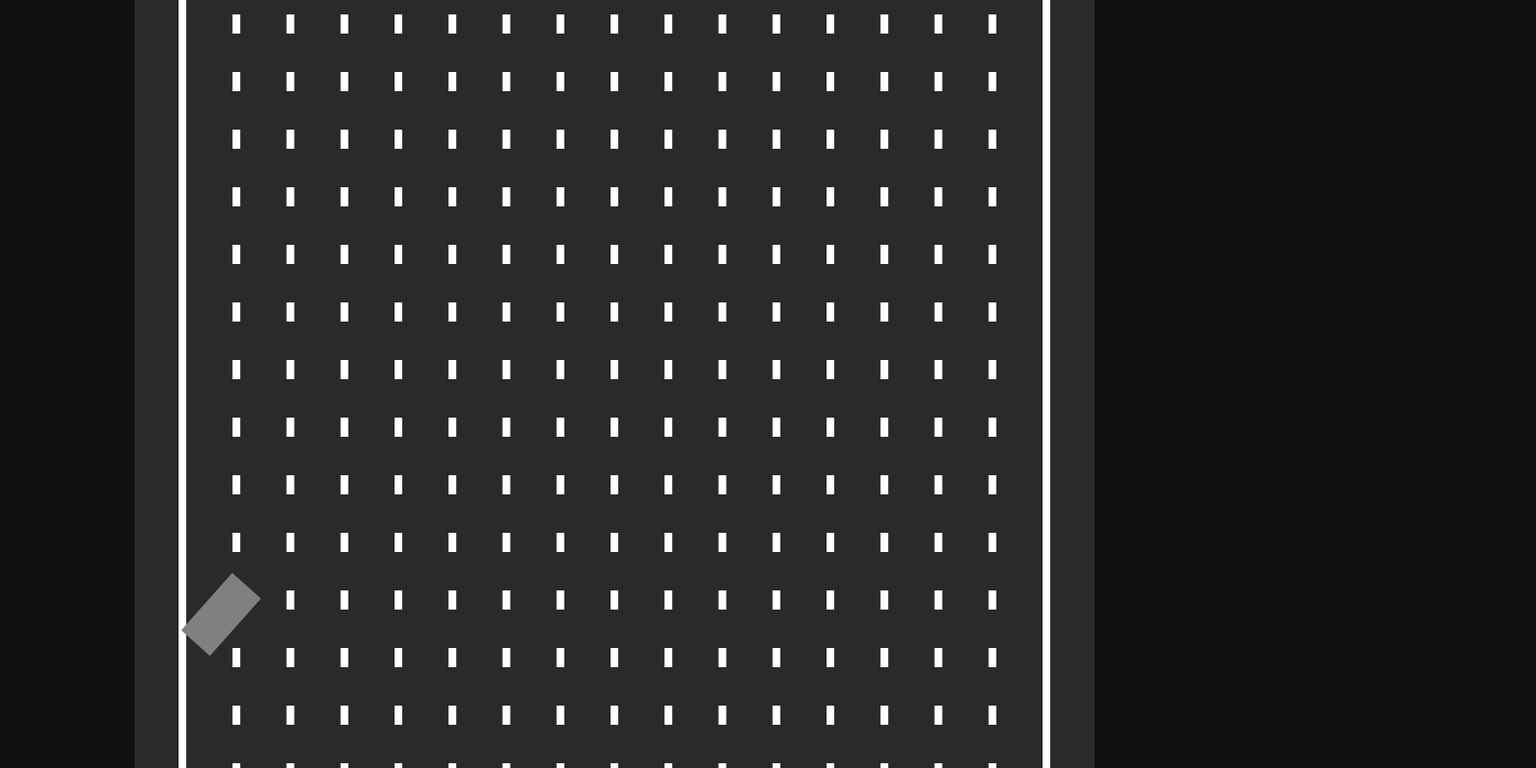
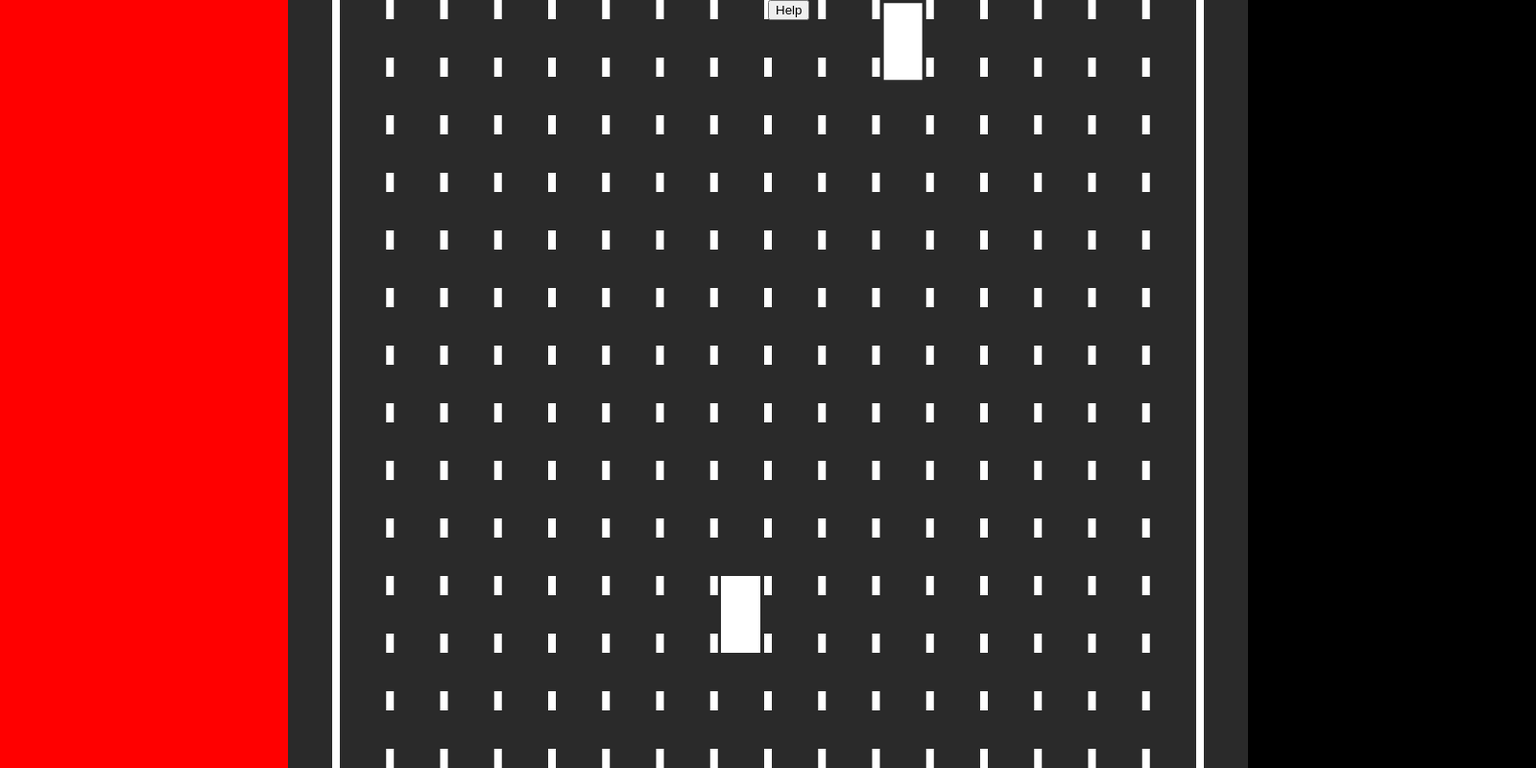
Before and after one commit to mussbus/self-driving-car, a website built with Vite: page index.html in a window 1280 px wide. Shown: the whole page at 96% size, 1600 px wide, since content can reach past the window. Built offline with nearby package versions, Linux system fonts and the light colour scheme.

Commit message:
added network mutation, multiple driver cars, saving and loading network from local storage. Visualization of the neural network

```diff
--- a/index.html
+++ b/index.html
@@ -3,20 +3,15 @@
     <head>
         <meta charset="UTF-8" />
         <title>Self Driving Sim</title>
-        <style>
-            body {
-                margin: 0;
-                background: #111;
-            }
-            canvas {
-                display: block;
-                margin: auto;
-                background: #2a2a2a;
-            }
-        </style>
+        <link style="text/css" rel="stylesheet" href="/src/css/styles.css" />
     </head>
     <body>
-        <canvas id="canvas" width="1200px" height="600px"></canvas>
+        <div class="central">
+            <canvas id="newCanvas" ></canvas>
+            <canvas id="canvas"></canvas>
+            <canvas id="networkCanvas"></canvas>
+        </div>
+        <button>Help</button>
         <script type="module" src="/src/main.ts"></script>
     </body>
 </html>
--- a/src/car.ts
+++ b/src/car.ts
@@ -5,10 +5,12 @@ import { intersect, Point, Hit } from "./helpers";
 import * as Constants from "./constants";
 
 export class CarControl {
-	speed: number;
+  speed: number;
+  neural_network: NeuralNetwork | null;
 
-	constructor(speed: number) {
-		this.speed = speed;
+	constructor(speed: number, neural_network: NeuralNetwork | null) {
+    this.speed = speed;
+    this.neural_network = neural_network;
 	}
 }
 
@@ -28,24 +30,21 @@ export class Car {
 	damaged: boolean;
 	neural_network: NeuralNetwork | null;
 
-	constructor(x: number, y: number, width: number, height: number, car_control: CarControl | null) {
+	constructor(x: number, y: number, width: number, height: number, car_control: CarControl) {
 		this.point = new Point(x, y);
 		this.width = width;
 		this.height = height;
-		this.color = car_control ? "white" : "purple";
+		this.color = !car_control.neural_network ? "white" : "purple";
 		this.sensor = new Sensor(this);
-		this.controls = car_control ? null : new Controls();
-		this.speed = car_control ? car_control.speed : 0;
+		this.controls = !car_control.neural_network ? null : new Controls();
+		this.speed = car_control.speed;
 		this.max_speed = Constants.MAX_SPEED;
 		this.acceleration = 0.2;
 		this.friction = Constants.FRICTION;
 		this.direction = 0;
 		this.borders = [];
 		this.damaged = false;
-
-		if (!car_control) this.neural_network = new NeuralNetwork([this.sensor.ray_count, 12, 4]);
-		else this.neural_network = null;
-
+		this.neural_network = car_control.neural_network;
 		this.#update_borders();
 	}
 
@@ -65,9 +64,13 @@ export class Car {
 		ctx.lineTo(this.borders[2][0].x, this.borders[2][0].y);
 		ctx.lineTo(this.borders[2][1].x, this.borders[2][1].y);
 		ctx.fill();
-		if (!this.controls) return;
+    if (!this.controls) return;
 		this.sensor.draw(ctx);
-	}
+  }
+
+  set_neural_network(neural_network: NeuralNetwork) {
+    this.neural_network = neural_network;
+  }
 
 	update(road_borders: Point[][], car_borders: Point[][]) {
 		this.#move();
--- a/src/constants.ts
+++ b/src/constants.ts
@@ -1,12 +1,20 @@
 const fps_multiplier = 4;
 
-export const MAX_SPEED = 30 / fps_multiplier;
-export const MIN_SPEED = 15 / fps_multiplier;
-export const TURN_SPEED = .03 / fps_multiplier;
-export const FRICTION = .04 / fps_multiplier;
-export const MAX_CARS = 50;
-export const SPEED_RANGE = MAX_SPEED - MIN_SPEED;
-export const NEW_CAR_HEAD_START = 600;
+export const MAX_SPEED = 50 / fps_multiplier;
+export const MAX_AI_SPEED = 30 / fps_multiplier;
+export const MIN_SPEED = 5 / fps_multiplier;
+export const TURN_SPEED = 0.03 / fps_multiplier;
+export const FRICTION = 0.04 / fps_multiplier;
+export const MAX_CARS = 1000;
+export const TEST_CARS = 50;
+export const SPEED_RANGE = MAX_AI_SPEED - MIN_SPEED;
+export const NEW_CAR_HEAD_START = 500;
 export const CAR_START = 0;
 export const CAR_WIDTH = 40;
 export const CAR_HEIGHT = 80;
+export const MUTATE = .25;
+export const SPAWN_INTERVAL = 750;
+export const UPDATE_BEST_CAR_INTERVAL = 2000;
+export const RAY_COUNT = 10;
+export const RAY_SPREAD = Math.PI / 2;
+export const RAY_LENGTH = 500;
--- /dev/null
+++ b/src/css/styles.css
@@ -0,0 +1,45 @@
+body {
+    margin: 0;
+    background: #f00;
+}
+
+.central {
+    display: grid;
+    grid-template-columns: auto 1fr auto;
+    align-items: center;
+
+    width: 100%;
+    height: 100%;
+}
+
+/* left canvas */
+.central > canvas:first-child {
+    justify-self: start;
+}
+
+/* middle canvas */
+.central > canvas:nth-child(2) {
+    justify-self: center;
+}
+
+/* right canvas */
+.central > canvas:last-child {
+    justify-self: end;
+}
+canvas {
+    height: 100%;
+}
+
+#canvas {
+    background-color: #2a2a2a;
+}
+
+#networkCanvas {
+    background-color: #000;
+}
+
+button {
+    position: absolute;
+    top: 0;
+    left: 800px;
+}
--- a/src/helpers.ts
+++ b/src/helpers.ts
@@ -37,3 +37,28 @@ export class Hit {
     this.t = t;
   }
 }
+
+export function resizeCanvas(
+  canvas: HTMLCanvasElement,
+  width: number,
+  height: number,
+) {
+  const dpr = window.devicePixelRatio || 1;
+
+  canvas.style.width = width + "px";
+  canvas.style.height = height + "px";
+
+  canvas.width = Math.floor(width * dpr);
+  canvas.height = Math.floor(height * dpr);
+
+  const ctx = canvas.getContext("2d")!;
+  ctx.setTransform(dpr, 0, 0, dpr, 0, 0);
+}
+
+export function get_RGBA(value: number) {
+  const R = value < 0 ? 0 : 255;
+  const G = R;
+  const B = value > 0 ? 0 : 255;
+  const A = Math.abs(value);
+  return "rgba(" + R + "," + G + "," + B + "," + A + ")";
+}
--- a/src/main.ts
+++ b/src/main.ts
@@ -1,36 +1,98 @@
 import { Car, CarControl } from "./car";
-import { Point } from "./helpers";
+import { Point, resizeCanvas } from "./helpers";
+import { NeuralNetwork } from "./network";
+import Visualizer from "./visualizer";
 import * as Constants from "./constants";
 import Road from "./road";
+import Sensor from "./sensor";
 const canvas = document.getElementById("canvas") as HTMLCanvasElement;
 const ctx = canvas.getContext("2d")!;
+const network_canvas = document.getElementById(
+  "networkCanvas",
+) as HTMLCanvasElement;
+const network_ctx = network_canvas.getContext("2d")!;
+
+const new_canvas = document.getElementById("newCanvas") as HTMLCanvasElement;
+const new_ctx = new_canvas.getContext("2d")!;
+const height = window.innerHeight;
+
+resizeCanvas(canvas, 1000, height);
+resizeCanvas(network_canvas, 300, height);
+resizeCanvas(new_canvas, 300, height);
 canvas.width = 1000;
+network_canvas.width = 300;
+new_canvas.width = 300;
+
+const neural_network_string = localStorage.getItem("best-car");
+let neural_network = null;
+if (neural_network_string) neural_network = JSON.parse(neural_network_string);
 
 const road = new Road(canvas.width / 2, canvas.width * 0.9, 16);
-const driver = new Car(road.getLaneCenter(7), Constants.CAR_START, Constants.CAR_WIDTH, Constants.CAR_HEIGHT, null);
-const cars: Car[] = [];
+const driver = new Car(
+  road.getLaneCenter(7),
+  Constants.CAR_START,
+  Constants.CAR_WIDTH,
+  Constants.CAR_HEIGHT,
+  new CarControl(0, neural_network),
+);
+console.log(neural_network);
 
+// driver.neural_network = new NeuralNetwork([Constants.RAY_COUNT, 5, 4]);
+
+// const new_network = new NeuralNetwork([driver.sensor.ray_count, 12, 4]);
+// localStorage.setItem("best-car", JSON.stringify(new_network));
+// driver.neural_network = new_network;
+
+var test_cars: Car[] = [];
+test_cars.push(driver);
+
+for (let i = 0; i < Constants.TEST_CARS - 1; i++) {
+  const new_car = new Car(
+    road.getLaneCenter(7),
+    Constants.CAR_START,
+    Constants.CAR_WIDTH,
+    Constants.CAR_HEIGHT,
+    new CarControl(
+      0,
+      NeuralNetwork.mutate(structuredClone(driver.neural_network)),
+    ),
+  );
+  test_cars.push(new_car);
+}
+
+let cars: Car[] = [];
+
+let best_car_height: number = 0;
+let max_car_height: number = 0;
 let spawnTimer = 0;
-const SPAWN_INTERVAL = 1_000; // ms
+let updateTimer = 0;
 let lastTime = performance.now();
 
 function loop(time: number) {
+  best_car_height = Math.min(...test_cars.map((c) => c.point.y));
+  max_car_height =
+    best_car_height < max_car_height ? best_car_height : max_car_height;
+
   if (cars.length < Constants.MAX_CARS) {
     const dt = time - lastTime;
     lastTime = time;
+    spawnTimer += dt;
+    updateTimer += dt;
 
-		spawnTimer += dt;
-
-		if (spawnTimer >= SPAWN_INTERVAL) {
+    if (spawnTimer >= Constants.SPAWN_INTERVAL) {
       spawnTimer = 0;
 
       cars.push(
         new Car(
           road.getLaneCenter(Math.floor(Math.random() * road.lane_count)),
-					driver.point.y - Constants.NEW_CAR_HEAD_START,
+          best_car_height - Constants.NEW_CAR_HEAD_START,
           Constants.CAR_WIDTH,
           Constants.CAR_HEIGHT,
-					new CarControl(Math.floor(Math.random() * Constants.SPEED_RANGE) + Constants.MIN_SPEED),
+          new CarControl(
+            Math.floor(Math.random() * Constants.SPEED_RANGE) +
+              Constants.MIN_SPEED,
+            null,
+          ),
         ),
       );
     }
@@ -38,7 +100,8 @@ function loop(time: number) {
 
   canvas.height = window.innerHeight;
 
-	ctx.translate(0, -driver.point.y + canvas.height * 0.8);
+  // ctx.translate(0, -driver.point.y + canvas.height * 0.8);
+  ctx.translate(0, -best_car_height + canvas.height * 0.8);
 
   road.draw(ctx);
 
@@ -48,9 +111,34 @@ function loop(time: number) {
     car.update(road.borders, [...driver.borders, ...other_borders]);
     car.draw(ctx);
   }
+
+  cars = cars.filter((c) => !c.damaged);
+
   const all_cars: Point[][] = cars.flatMap((car) => car.borders);
-	driver.update(road.borders, all_cars);
-	driver.draw(ctx);
+
+  for (const car of test_cars) {
+    car.update(road.borders, all_cars);
+    car.draw(ctx);
+  }
+
+  test_cars = test_cars.filter((c) => !c.damaged);
+
+  if (updateTimer > Constants.UPDATE_BEST_CAR_INTERVAL) {
+    updateTimer = 0;
+    const best_car = test_cars.reduce((best, curr) => {
+      return curr.point.y < best.point.y ? curr : best;
+    });
+    if (best_car.point.y - 5 < max_car_height)
+      localStorage.setItem("best-car", JSON.stringify(best_car.neural_network));
+  }
+  if (driver.neural_network)
+    Visualizer.draw_network(network_ctx, driver.neural_network);
+
+  if (
+    test_cars.length === 0 ||
+    Math.abs(best_car_height - max_car_height) > 1000
+  )
+    window.location.reload();
 
   requestAnimationFrame(loop);
 }
--- a/src/network.ts
+++ b/src/network.ts
@@ -1,3 +1,5 @@
+import * as Constants from "./constants";
+
 export class NeuralNetwork {
   levels: Level[];
 
@@ -6,6 +8,15 @@ export class NeuralNetwork {
     for (let i = 0; i < neuron_counts.length - 1; i++) {
       this.levels.push(new Level(neuron_counts[i], neuron_counts[i + 1]));
     }
+  }
+
+  static mutate(network: NeuralNetwork | null): NeuralNetwork | null {
+    if (!network) return null;
+    for (let i = 0; i < network.levels.length; i++) {
+      network.levels[i].biases = Level.mutate_biases(network.levels[i]);
+      network.levels[i].weights = Level.mutate_weights(network.levels[i]);
+    }
+    return network;
   }
 
   static feed_forward(given_inputs: number[], network: NeuralNetwork) {
@@ -55,4 +66,18 @@ export class Level {
     }
     return level.outputs;
   }
+
+  static mutate_biases(level: Level): number[] {
+    return level.biases.map((b) =>
+      Math.max(-1, Math.min(1, b + (Math.random() * 2 - 1) * Constants.MUTATE)),
+    );
+  }
+
+  static mutate_weights(level: Level): number[][] {
+    for (let i = 0; i < level.weights.length; i++)
+      for (let j = 0; j < level.weights[i].length; j++)
+        level.weights[i][j] = level.weights[i][j] + Math.max(-1, Math.min(1, (Math.random() * 2 - 1) * Constants.MUTATE));
+
+    return level.weights;
+  }
 }
--- a/src/sensor.ts
+++ b/src/sensor.ts
@@ -1,5 +1,6 @@
 import { Car } from "./car";
 import { lerp, intersect, Hit, Point } from "./helpers";
+import * as Constants from './constants';
 export default class Sensor {
 	car: Car;
 	ray_count: number;
@@ -8,11 +9,11 @@ export default class Sensor {
 	ray_spread: number;
 	readings: (Hit | null)[];
 
-	constructor(car: Car, ray_count: number = 25, ray_length: number = 1000) {
+	constructor(car: Car, ray_count: number = Constants.RAY_COUNT, ray_length: number = Constants.RAY_LENGTH, ray_spread: number = Constants.RAY_SPREAD) {
 		this.car = car;
 		this.ray_count = ray_count;
 		this.ray_length = ray_length;
-		this.ray_spread = Math.PI;
+		this.ray_spread = ray_spread;
 		this.rays = [];
 		this.readings = [];
 	}
--- /dev/null
+++ b/src/visualizer.ts
@@ -0,0 +1,97 @@
+import { get_RGBA, lerp } from "./helpers";
+import { Level, NeuralNetwork } from "./network";
+export default class Visualizer {
+  constructor() {}
+
+  static draw_network(ctx: CanvasRenderingContext2D, network: NeuralNetwork) {
+    const margin = 20;
+    const left = margin;
+    const top = margin;
+    const width = ctx.canvas.width - 2 * margin;
+    const height = ctx.canvas.height - 2 * margin;
+
+    const level_height = height / network.levels.length;
+
+    for (let i = 0; i < network.levels.length; i++) {
+      const level_top =
+        top +
+        lerp(
+          height - level_height,
+          0,
+          network.levels.length === 1 ? 0.5 : i / (network.levels.length - 1),
+        );
+      Visualizer.draw_level(
+        ctx,
+        network.levels[i],
+        left,
+        level_top,
+        width,
+        level_height,
+      );
+    }
+  }
+
+  static draw_level(
+    ctx: CanvasRenderingContext2D,
+    level: Level,
+    left: number,
+    top: number,
+    width: number,
+    height: number,
+  ) {
+    const right = left + width;
+    const bottom = top + height;
+    const node_radius = 18;
+    const { inputs, outputs, weights, biases } = level;
+
+    for (let i = 0; i < inputs.length; i++) {
+      for (let j = 0; j < outputs.length; j++) {
+        ctx.beginPath();
+        ctx.moveTo(left, Visualizer.#getNodeY(inputs, i, top, bottom));
+        ctx.lineTo(right, Visualizer.#getNodeY(outputs, j, top, bottom));
+        ctx.lineWidth = 1;
+        const value = weights[i][j];
+        ctx.strokeStyle = get_RGBA(value);
+        ctx.stroke();
+      }
+    }
+
+    for (let i = 0; i < inputs.length; i++) {
+      const y = Visualizer.#getNodeY(inputs, i, top, bottom);
+      ctx.beginPath();
+      ctx.arc(left, y, node_radius, 0, Math.PI * 2);
+      ctx.fillStyle = "black";
+      ctx.fill();
+
+      ctx.beginPath();
+      ctx.arc(left, y, node_radius * 0.8, 0, Math.PI * 2);
+      ctx.fillStyle = get_RGBA(inputs[i]);
+      ctx.fill();
+    }
+
+    for (let i = 0; i < outputs.length; i++) {
+      const y = Visualizer.#getNodeY(outputs, i, top, bottom);
+      ctx.beginPath();
+      ctx.arc(right, y, node_radius, 0, Math.PI * 2);
+      ctx.fillStyle = "black";
+      ctx.fill();
+
+      ctx.beginPath();
+      ctx.arc(right, y, node_radius * 0.8, 0, Math.PI * 2);
+      ctx.fillStyle = get_RGBA(outputs[i]);
+      ctx.fill();
+
+      ctx.beginPath();
+      ctx.lineWidth = 2;
+      ctx.arc(right, y, node_radius, 0, Math.PI * 2);
+      ctx.strokeStyle = get_RGBA(biases[i]);
+      ctx.setLineDash([3, 3]);
+      ctx.stroke();
+      ctx.setLineDash([]);
+    }
+  }
+
+  static #getNodeY(nodes: number[], i: number, top: number, bottom: number) {
+    return lerp(top, bottom, nodes.length === 1 ? 0.5 : i / (nodes.length - 1));
+  }
+}
```
Lines whose indentation alone changed are shown as unchanged.
